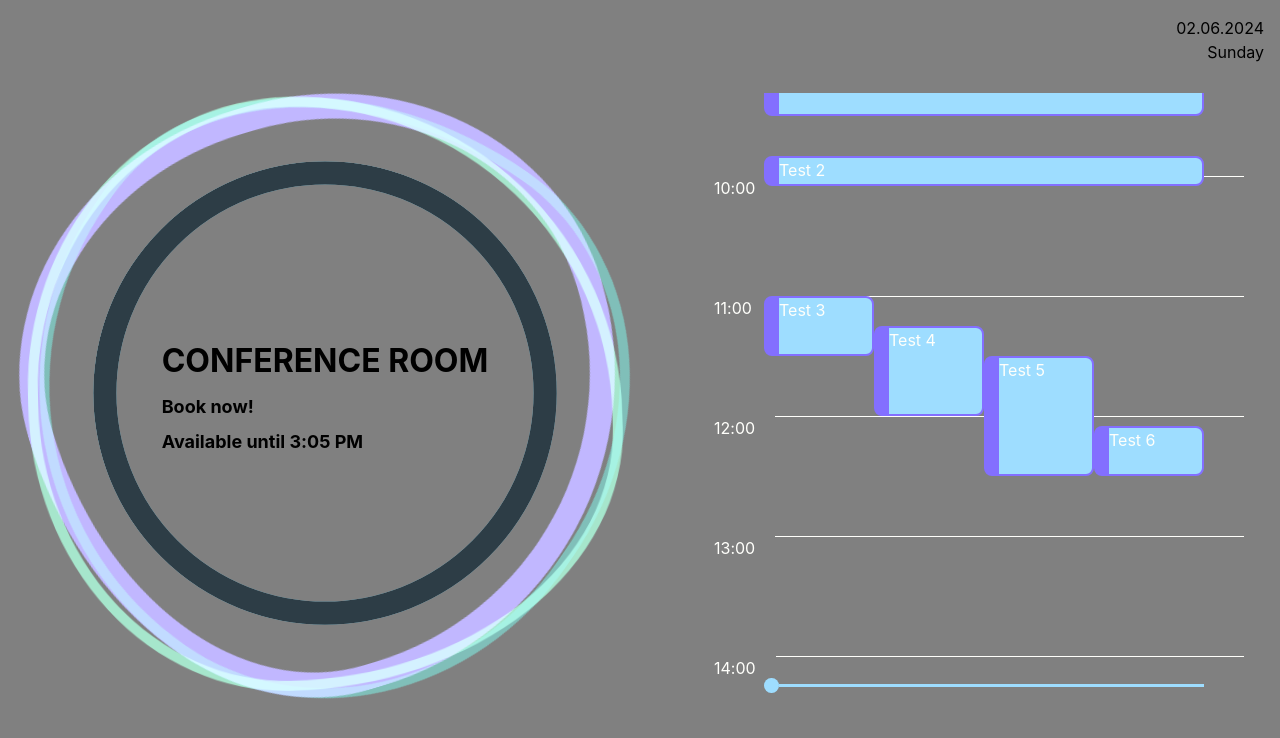
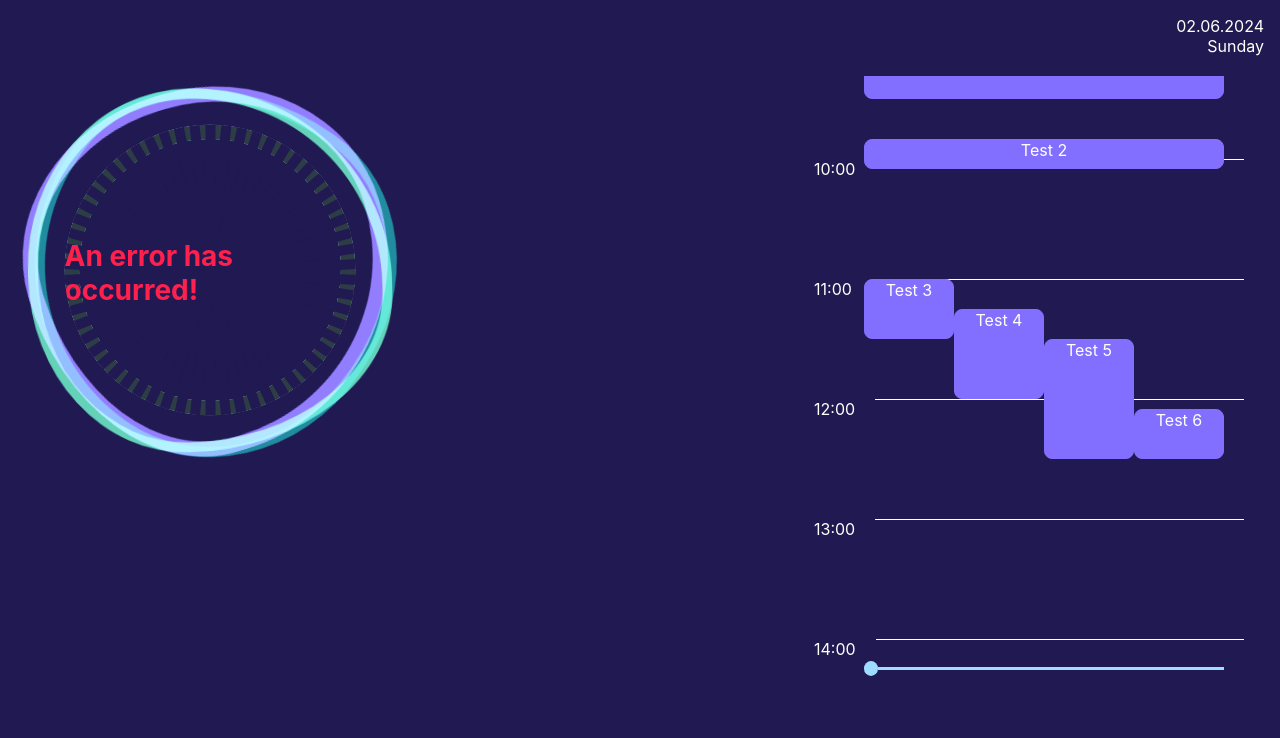
Before and after one commit to LenkoIvanov/TeamsScheduler, a React (Vite) app in the folder react-scheduler/: page / in a window 1280 px wide. Shown: the top 738 px of the page. Built offline with nearby package versions, Linux system fonts and the light colour scheme.

Commit message:
style: redesign app colors and certain positions

```diff
--- a/react-scheduler/src/components/app_container/AppContainer.module.scss
+++ b/react-scheduler/src/components/app_container/AppContainer.module.scss
@@ -1,5 +1,5 @@
 .appContainer {
   display: grid;
-  grid-template-columns: 1fr 550px;
+  grid-template-columns: 1fr 250px 450px;
   gap: 5rem;
 }
--- a/react-scheduler/src/components/app_container/AppContainer.tsx
+++ b/react-scheduler/src/components/app_container/AppContainer.tsx
@@ -10,10 +10,11 @@ export const AppContainer = () => {
         roomName="Conference Room"
         events={TestData}
         currentMoment={new Date()}
-        isError={false}
+        isError={true}
         isLoading={false}
         handleModalOpen={() => {}}
       />
+      <div></div> {/* TODO: Status section and booking button */}
       <Scheduler events={TestData} />
     </div>
   );
--- a/react-scheduler/src/components/room_status/RoomStatus.module.scss
+++ b/react-scheduler/src/components/room_status/RoomStatus.module.scss
@@ -1,5 +1,6 @@
 .roomStatusWrapper {
   width: 100%;
+  justify-self: center;
   aspect-ratio: 1/1;
   position: relative;
   padding: 0.75rem;
--- a/react-scheduler/src/components/room_status/RoomStatus.tsx
+++ b/react-scheduler/src/components/room_status/RoomStatus.tsx
@@ -20,14 +20,7 @@ interface RoomStatusProps {
 
 export const RoomStatus = (props: RoomStatusProps) => {
   const initProgressBarValue = 100;
-  const {
-    events,
-    currentMoment,
-    isLoading,
-    isError,
-    roomName,
-    handleModalOpen,
-  } = props;
+  const { events, currentMoment, isLoading, isError, roomName } = props;
 
   const [currentEvent, setCurrentEvent] = useState<EventInfo | null>(null);
   const [progressBarValue, setProgressBarValue] = useState<number>(100);
@@ -69,15 +62,10 @@ export const RoomStatus = (props: RoomStatusProps) => {
     return roomStatusMessage(events, currentEvent).statusMsg;
   };
 
-  const handleRoomStatusClick = () => {
-    if (currentEvent || isError || isLoading) return;
-    handleModalOpen();
-  };
-
   handleRoomAvailability();
   handleProgressBarUpdate();
   return (
-    <div className={styles.roomStatusWrapper} onClick={handleRoomStatusClick}>
+    <div className={styles.roomStatusWrapper}>
       <ColorWaves isBooked={!!currentEvent} />
       <ProgressBar
         value={progressBarValue}
--- a/react-scheduler/src/components/room_status/color_waves/ColorWaves.module.scss
+++ b/react-scheduler/src/components/room_status/color_waves/ColorWaves.module.scss
@@ -21,7 +21,7 @@
     }
 
     &.secondChild {
-      border-width: 25px;
+      border-width: 15px;
       border-color: var(--light-purple);
       transform-origin: 50% 50%;
       animation: spin2 5.5s linear infinite;
--- a/react-scheduler/src/components/room_status/progress_bar/ProgressBar.module.scss
+++ b/react-scheduler/src/components/room_status/progress_bar/ProgressBar.module.scss
@@ -14,27 +14,24 @@
   }
 
   .statusContainer {
-    background: radial-gradient(
-      circle,
-      var(--thm-gradient-end) 15%,
-      var(--thm-gradient-start) 65%
-    );
     z-index: 2;
 
-    h1 {
+    p {
       font-size: 32px;
-      color: var(--clr-white);
+      font-weight: bold;
     }
 
-    p {
-      margin-top: 0.5rem;
-      font-size: 18px;
-      font-weight: bold;
-      color: var(--clr-blue);
+    .available {
+      color: var(--light-green);
+    }
+
+    .inProgress {
+      color: var(--dark-red);
     }
 
     .errorMsg {
-      color: var(--clr-red);
+      color: var(--light-red);
+      font-size: 28px;
     }
   }
 }
--- a/react-scheduler/src/components/room_status/progress_bar/ProgressBar.tsx
+++ b/react-scheduler/src/components/room_status/progress_bar/ProgressBar.tsx
@@ -16,19 +16,16 @@ interface ProgressBarProps {
 }
 
 export const ProgressBar = (props: ProgressBarProps) => {
-  const { value, roomName, roomStatus, isBooked, isLoading, isError } = props;
+  const { value, isBooked, isLoading, isError } = props;
   const strokeWidth = 5;
 
   const handleRoomStatusMessages = (): JSX.Element => {
     if (isLoading) return <LoadingComponent />;
     if (isError)
       return <p className={styles.errorMsg}>An error has occurred!</p>;
-    return (
-      <>
-        {!isBooked && <p>Book now!</p>}
-        <p>{roomStatus}</p>
-      </>
-    );
+    if (isBooked)
+      return <p className={styles.inProgress}>Meeting in progress</p>;
+    return <p className={styles.available}>Available</p>;
   };
 
   return (
@@ -45,7 +42,6 @@ export const ProgressBar = (props: ProgressBarProps) => {
       >
         <RadialSeparators count={60} />
         <div className={styles.statusContainer}>
-          <h1>{roomName}</h1>
           {handleRoomStatusMessages()}
         </div>
       </CircularProgressbarWithChildren>
--- a/react-scheduler/src/components/room_status/progress_bar/radial_separators/RadialSeparators.module.scss
+++ b/react-scheduler/src/components/room_status/progress_bar/radial_separators/RadialSeparators.module.scss
@@ -1,6 +1,6 @@
 .separator {
   position: absolute;
   height: 100%;
-  background: var(--clr-blue-2);
+  background: var(--dark-purple);
   width: 10px;
 }
--- a/react-scheduler/src/components/scheduler/event_components/event_component/Event.module.scss
+++ b/react-scheduler/src/components/scheduler/event_components/event_component/Event.module.scss
@@ -1,11 +1,10 @@
 .eventContainer {
   height: 100%;
-  border-style: solid;
-  border-color: var(--light-purple);
-  border-width: 2px 2px 2px 15px;
   border-radius: 8px;
-  background-color: var(--light-blue);
+  border: 1px solid var(--light-purple);
+  background-color: var(--light-purple);
   color: var(--white);
+  text-align: center;
   text-overflow: ellipsis;
   text-wrap: nowrap;
   overflow: hidden;
@@ -15,10 +14,4 @@
   .title {
     padding-bottom: 3px;
   }
-
-  @container (max-height: 20px) {
-    .title {
-      line-height: 1;
-    }
-  }
 }
--- a/react-scheduler/src/components/scheduler/scheduler_component/Scheduler.module.scss
+++ b/react-scheduler/src/components/scheduler/scheduler_component/Scheduler.module.scss
@@ -11,11 +11,11 @@
   }
 
   &::-webkit-scrollbar-thumb {
-    background-color: darkgray;
+    background-color: var(--dark-blue);
     border-radius: 10px;
 
     &:hover {
-      background-color: slategray;
+      background-color: var(--light-blue);
     }
   }
 }
--- a/react-scheduler/src/components/shared_components/loading_component/LoadingComponent.module.scss
+++ b/react-scheduler/src/components/shared_components/loading_component/LoadingComponent.module.scss
@@ -1,7 +1,7 @@
 .loadingAnimation {
   font-size: 18px;
   font-weight: bold;
-  color: var(--clr-blue);
+  color: var(--light-blue);
   display: inline-block;
   clip-path: inset(0 1ch 0 0);
   animation: loading 1s steps(4) infinite;
--- a/react-scheduler/src/index.scss
+++ b/react-scheduler/src/index.scss
@@ -24,13 +24,16 @@
 }
 
 body {
-  min-height: 100vh;
+  margin: 0;
+  background-color: var(--dark-purple);
+}
+
+#root {
   width: 100%;
-  text-rendering: optimizeSpeed;
-  line-height: 1.5;
-  margin: 0;
+  max-width: 1400px;
   padding: var(--page-p);
-  background-color: gray;
+  margin: auto;
+  color: var(--white);
 }
 
 h1,
```
